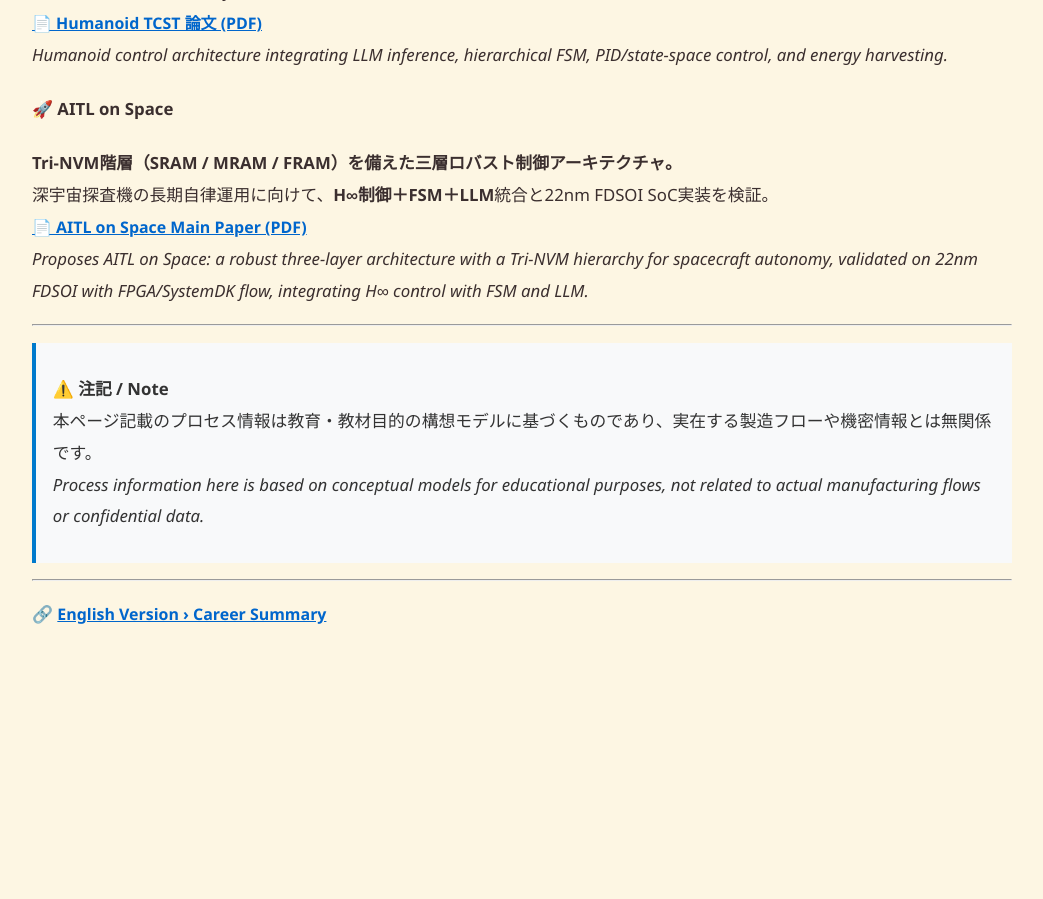
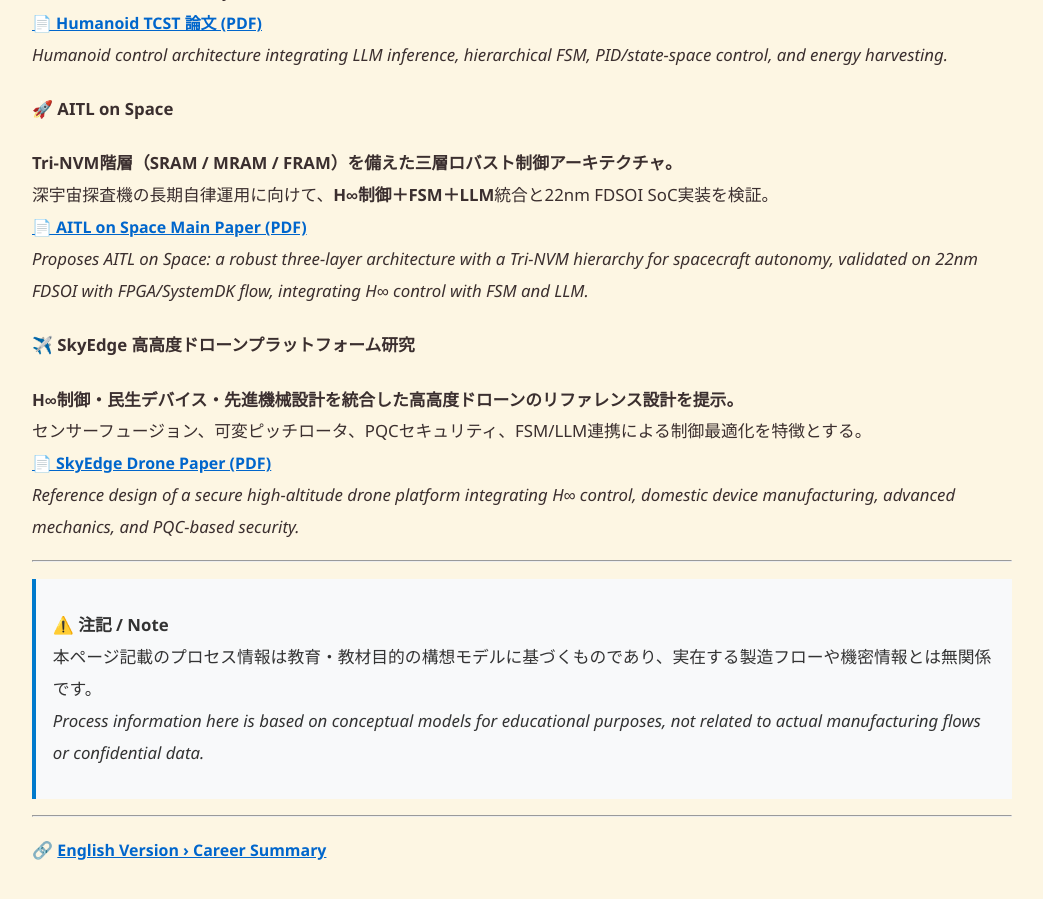
Before and after one commit to Samizo-AITL/Samizo-AITL.github.io, a Jekyll site: the page built from about/career-summary/index.md, in a window 1280 px wide and 900 px high, scrolled down 4868 px. Shown: the whole window, without its empty margins (118-1161 px from the left). Built offline with Jekyll 4.4.1, drawn with Linux system fonts in a browser that asks for light colours; before the commit the page ends 5532 px from its top, so only the background shows below that.

Commit message:
Update index.md

```diff
--- a/about/career-summary/index.md
+++ b/about/career-summary/index.md
@@ -158,6 +158,12 @@ EDAに制御理論を導入し、サブ2nm世代での信号遅延・熱問題
 [📄 AITL on Space Main Paper (PDF)](./docs/aitl_space.pdf)
 *Proposes AITL on Space: a robust three-layer architecture with a Tri-NVM hierarchy for spacecraft autonomy, validated on 22nm FDSOI with FPGA/SystemDK flow, integrating H∞ control with FSM and LLM.*
 
+#### ✈️ SkyEdge 高高度ドローンプラットフォーム研究
+**H∞制御・民生デバイス・先進機械設計を統合した高高度ドローンのリファレンス設計を提示。**
+センサーフュージョン、可変ピッチロータ、PQCセキュリティ、FSM/LLM連携による制御最適化を特徴とする。
+[📄 SkyEdge Drone Paper (PDF)](./docs/skyedge_drone.pdf)
+*Reference design of a secure high-altitude drone platform integrating H∞ control, domestic device manufacturing, advanced mechanics, and PQC-based security.*
+
 ---
 
 > ⚠️ **注記 / Note**
```
